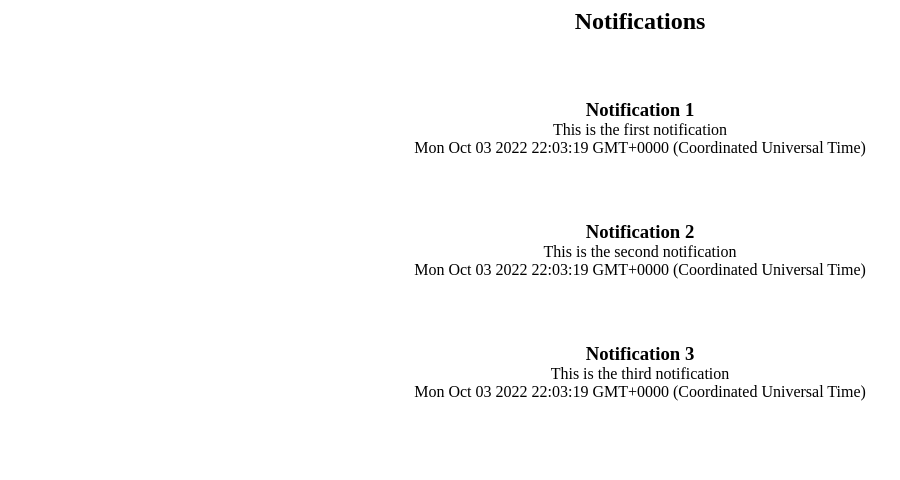
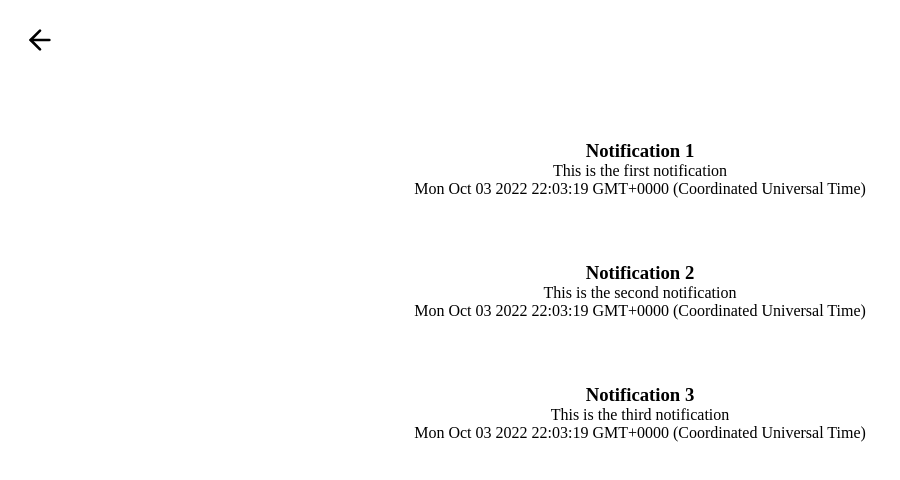
Before and after one commit to jameslindfors/podcast-skgp-stack, a SvelteKit app in the folder client/: page /notifications in a window 1280 px wide. Shown: the top 480 px of the page, without its empty margins (0-900 px from the left). Built offline with nearby package versions, Linux system fonts and the light colour scheme; a web font is replaced by a local one.

Commit message:
subpage header navigation

```diff
--- a/client/src/routes/notifications/+layout.svelte
+++ b/client/src/routes/notifications/+layout.svelte
@@ -1,11 +1,40 @@
-<h2>Notifications</h2>
+<svelte:head>
+	<title>Notfication</title>
+	<meta name="description" content="Notification page" />
+</svelte:head>
+
+<header>
+	<a href="/">
+		<svg
+			xmlns="http://www.w3.org/2000/svg"
+			width="32"
+			height="32"
+			viewBox="0 0 24 24"
+			fill="none"
+			stroke="currentColor"
+			stroke-width="2"
+			stroke-linecap="round"
+			stroke-linejoin="round"
+			class="feather feather-arrow-left"
+			><line x1="19" y1="12" x2="5" y2="12" /><polyline points="12 19 5 12 12 5" /></svg
+		>
+	</a>
+</header>
 <slot />
 
 <style>
-    h2 {
-        margin: 0;
-        padding: 0;
-        width: 100%;
-        text-align: center;
-    }
+    header {
+    display: flex;
+    align-items: center;
+    justify-content: flex-start;
+
+    height: auto;
+    width: auto;
+    padding: 1rem 0;
+    margin: 0 1rem;
+}
+header a {
+    margin-right: 0.5rem;
+    color: black;
+}
 </style>
--- a/client/src/routes/profile/+layout.svelte
+++ b/client/src/routes/profile/+layout.svelte
@@ -1 +1,40 @@
+<svelte:head>
+	<title>Profile</title>
+	<meta name="description" content="Profile page" />
+</svelte:head>
+
+<header>
+	<a href="/">
+		<svg
+			xmlns="http://www.w3.org/2000/svg"
+			width="32"
+			height="32"
+			viewBox="0 0 24 24"
+			fill="none"
+			stroke="currentColor"
+			stroke-width="2"
+			stroke-linecap="round"
+			stroke-linejoin="round"
+			class="feather feather-arrow-left"
+			><line x1="19" y1="12" x2="5" y2="12" /><polyline points="12 19 5 12 12 5" /></svg
+		>
+	</a>
+</header>
 <slot />
+
+<style>
+    	header {
+		display: flex;
+		align-items: center;
+		justify-content: flex-start;
+
+		height: auto;
+		width: auto;
+		padding: 1rem 0;
+		margin: 0 1rem;
+	}
+	header a {
+		margin-right: 0.5rem;
+		color: black;
+	}
+</style>
--- a/client/src/routes/record/+layout.svelte
+++ b/client/src/routes/record/+layout.svelte
@@ -3,4 +3,38 @@
 	<meta name="description" content="Record page" />
 </svelte:head>
 
+<header>
+	<a href="/">
+		<svg
+			xmlns="http://www.w3.org/2000/svg"
+			width="32"
+			height="32"
+			viewBox="0 0 24 24"
+			fill="none"
+			stroke="currentColor"
+			stroke-width="2"
+			stroke-linecap="round"
+			stroke-linejoin="round"
+			class="feather feather-arrow-left"
+			><line x1="19" y1="12" x2="5" y2="12" /><polyline points="12 19 5 12 12 5" /></svg
+		>
+	</a>
+</header>
 <slot />
+
+<style>
+	header {
+		display: flex;
+		align-items: center;
+		justify-content: flex-start;
+
+		height: auto;
+		width: auto;
+		padding: 1rem 0;
+		margin: 0 1rem;
+	}
+	header a {
+		margin-right: 0.5rem;
+		color: black;
+	}
+</style>
```
Also changed, not shown: client/src/routes/record/+page.svelte (+1 -40 lines).
